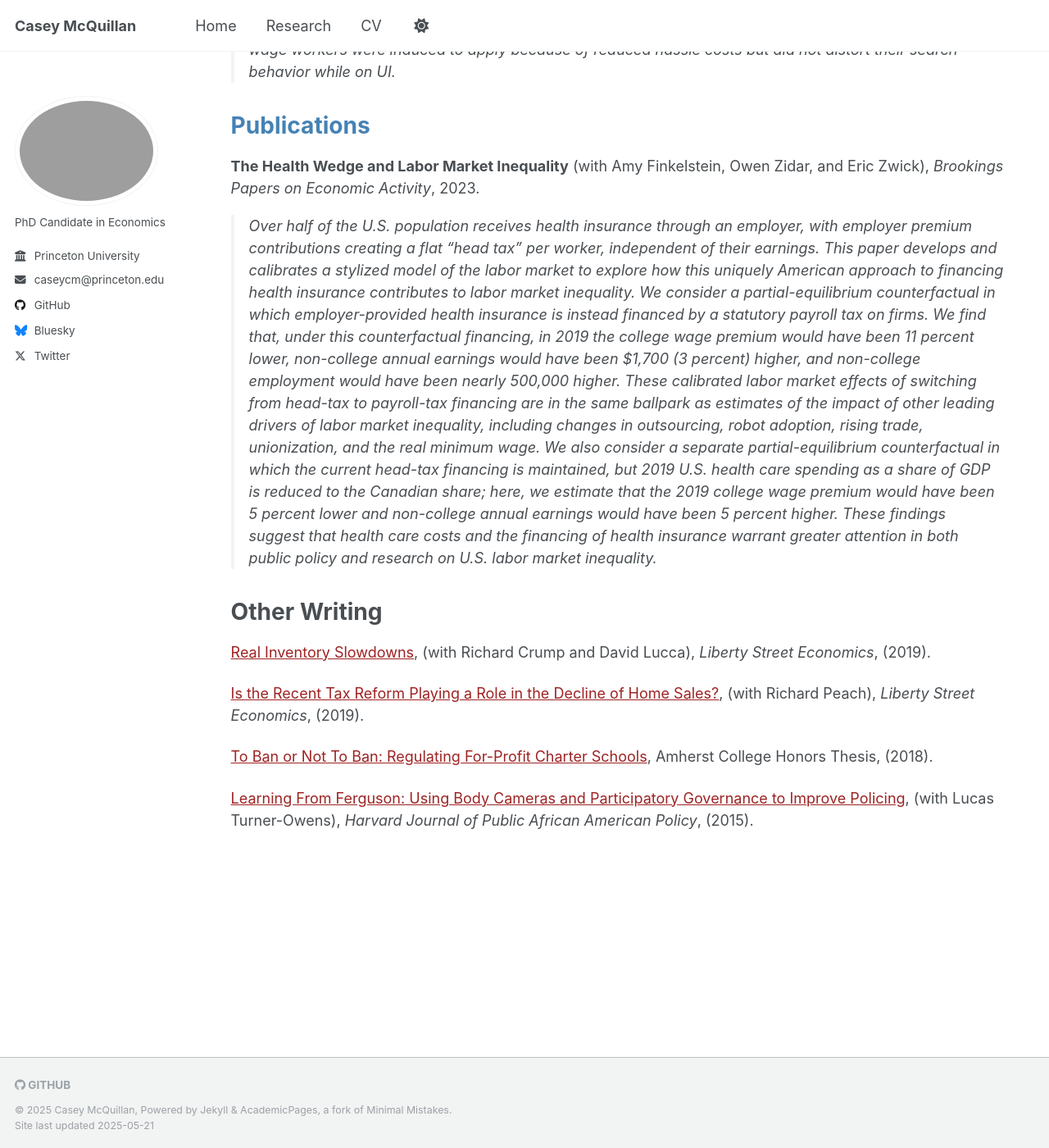
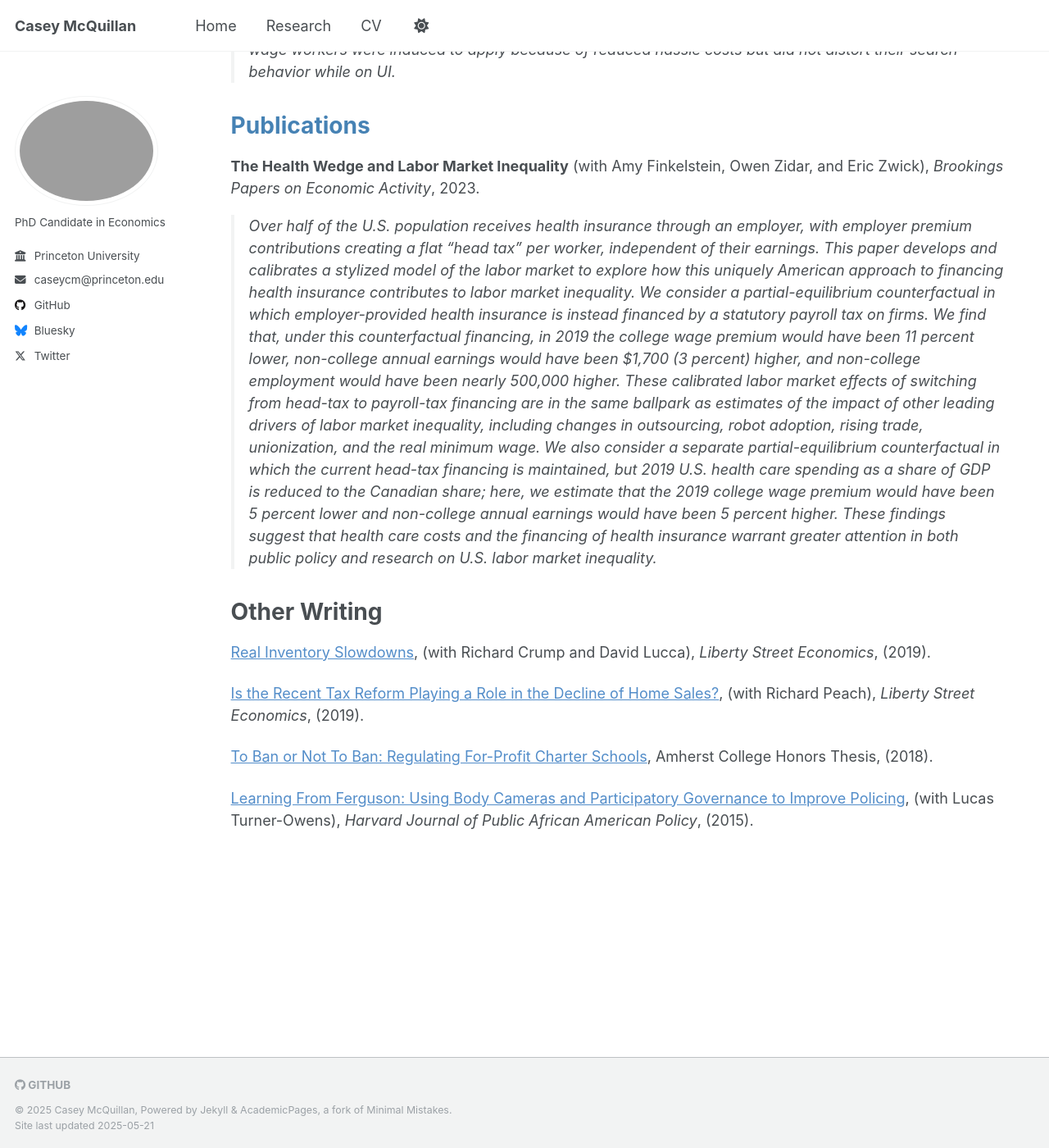
Before and after one commit to casey-mcquillan/casey-mcquillan.github.io, a Jekyll site: the page built from _pages/research.md, in a window 1280 px wide and 1400 px high, scrolled down 1310 px. Shown: the whole window at 82% size. Built offline with Jekyll 4.4.1, drawn with Linux system fonts in a browser that asks for light colours.

Commit message:
Update _default.scss

```diff
--- a/_sass/theme/_default.scss
+++ b/_sass/theme/_default.scss
@@ -36,7 +36,7 @@ $sidebar-screen-min-width   : 1024px;
     --global-code-background-color      : #fafafa;
     --global-code-text-color            : #{$darker-gray};
     --global-fig-caption-color          : mix(#fff,  #{$dark-gray}, 25%);
-    --global-link-color                 : #9e2323;
+    --global-link-color                 : #538dc9;
     --global-link-color-hover           : mix(#000, #2f7f93, 25%);
     --global-link-color-visited         : mix(#fff, #2f7f93, 25%);
     --global-masthead-link-color        : #{$dark-gray};
```
